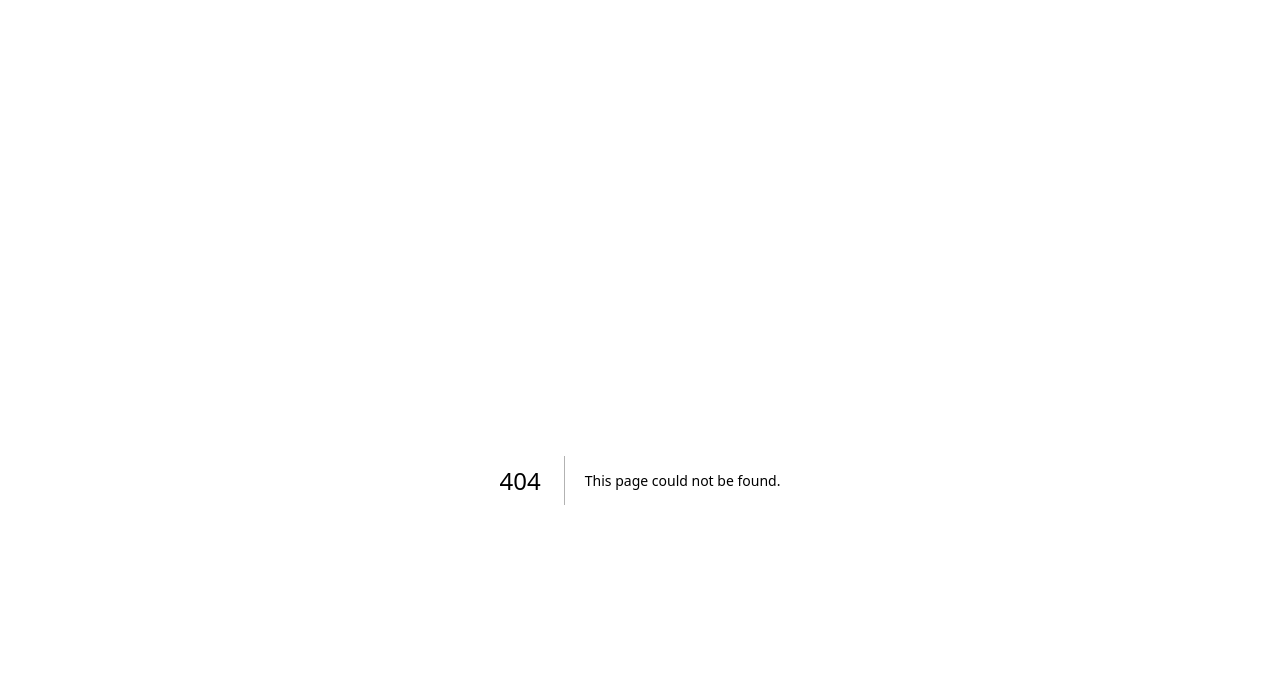
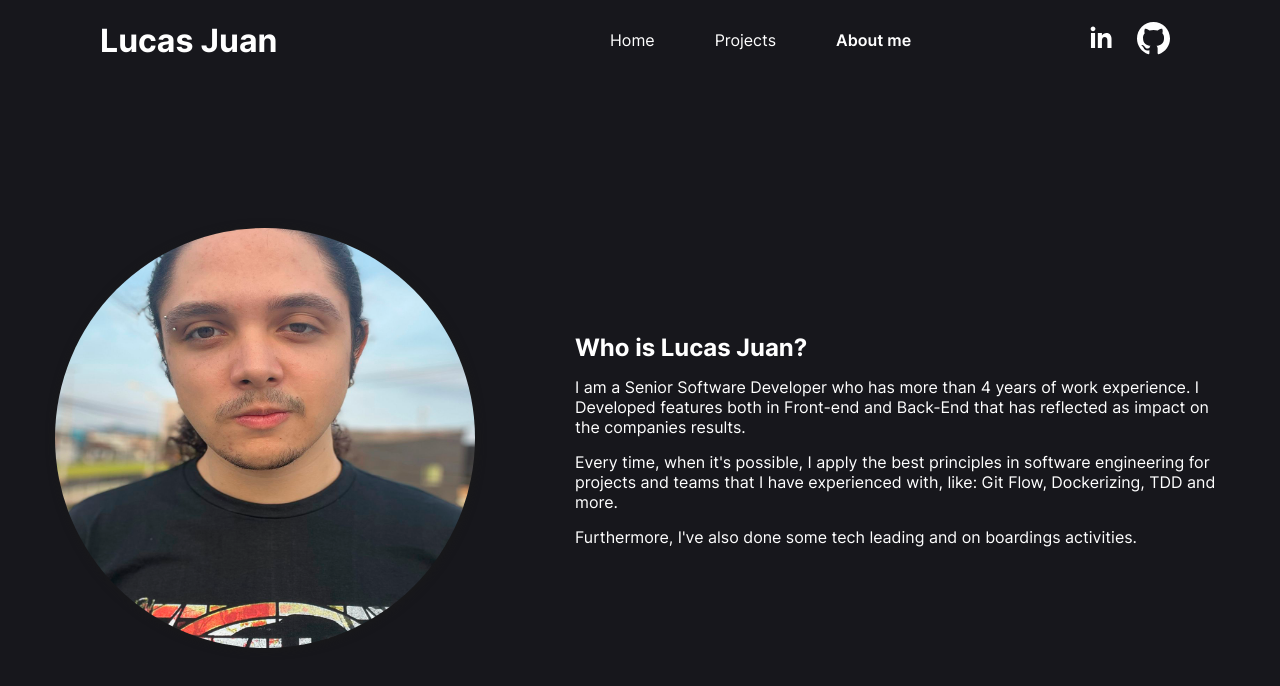
Before and after one commit to ljsomm/portfolio, a Next.js app: page /about-me in a window 1280 px wide. Before the commit this address had no page. Shown: the top 686 px of the page. Built offline with nearby package versions, Linux system fonts and the light colour scheme.

Commit message:
feat: about-me page added

```diff
--- a/src/components/Header/index.tsx
+++ b/src/components/Header/index.tsx
@@ -14,15 +14,14 @@ const Header = () => {
     {
       name: "Home",
       path: "/",
-      isMenuGradient: true,
     },
     {
       name: "Projects",
       path: "/projects",
     },
     {
-      name: "Articles",
-      path: "/articles",
+      name: "About me",
+      path: "/about-me",
     },
   ];
 
--- /dev/null
+++ b/src/pages/about-me/index.tsx
@@ -0,0 +1,36 @@
+import styles from "./styles.module.scss";
+import Image from "next/image";
+import Profile from "../../../public/images/profile-lucas-juan.jpg";
+
+const AboutMe = () => {
+  return(
+    <div className={styles.container}>
+      <div className={styles["splitted-content"]}>
+        <div>
+          <Image
+            height={420}
+            width={420}
+            src={Profile}
+            alt="Lucas Juan Souza de Oliveira Miranda Moraes photo"
+            title="Lucas Juan Souza de Oliveira Miranda Moraes"
+          />
+        </div>
+        <div>
+          <h2>Who is Lucas Juan?</h2>
+          <p>
+          I am a Senior Software Developer who has more than 4 years of work experience.
+          I Developed features both in Front-end and Back-End that has reflected as impact on the companies results.
+          </p>
+          <p>
+          Every time, when it's possible, I apply the best principles in software engineering for projects and teams that I have experienced with, like: Git Flow, Dockerizing, TDD and more.
+          </p>
+          <p>
+          Furthermore, I've also done some tech leading and on boardings activities.
+          </p>
+        </div>
+      </div>
+    </div>
+  );
+}
+
+export default AboutMe;
--- /dev/null
+++ b/src/pages/about-me/styles.module.scss
@@ -0,0 +1,43 @@
+@use "../../styles/data" as *;
+@use "sass:map";
+
+.container {
+
+  height: calc(100vh - map.get($header, "desktop"));
+
+  .splitted-content {
+    display: flex;
+    justify-content: center;
+    align-items: center;
+    height: 100%;
+
+    @media screen and (max-width: $maxTablet) {
+      flex-direction: column;
+      padding: 0 50px;
+      gap: 50px;
+
+      img {
+        height: 350px;
+        width: 350px;
+      }
+    }
+
+
+    @media screen and (min-width: $minDesktop) {
+      padding: 0 20px;
+      gap: 100px;
+    }
+
+    div {
+      p {
+        margin-top: 15px;
+        max-width: 650px;
+      }
+
+      img {
+        border-radius: 100%;
+        box-shadow: 1px 1px 10px rgb(26, 26, 26);
+      }
+    }
+  }
+}
```
Also changed, not shown: public/images/profile-lucas-juan.jpg (added).
